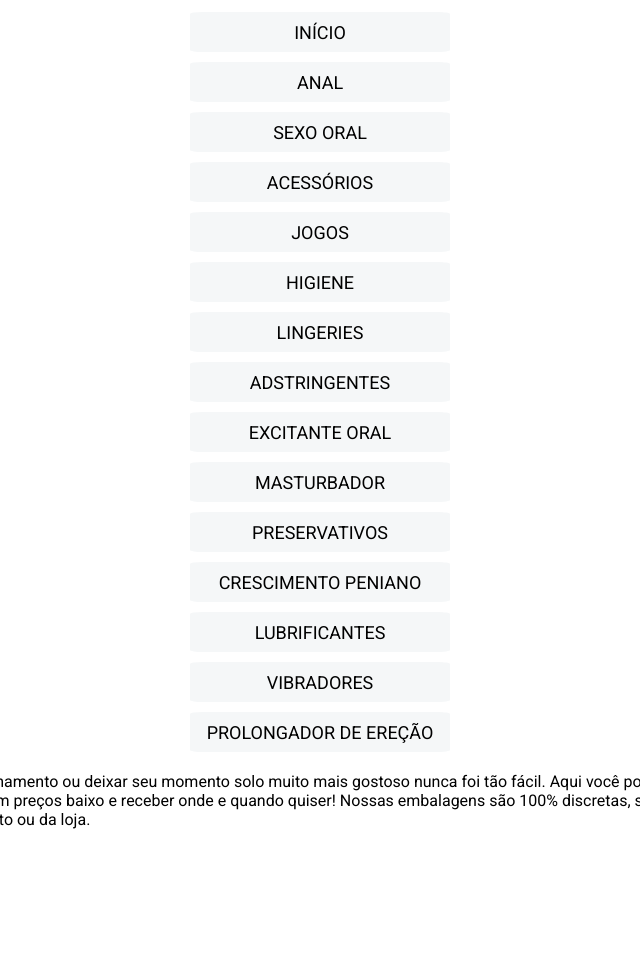
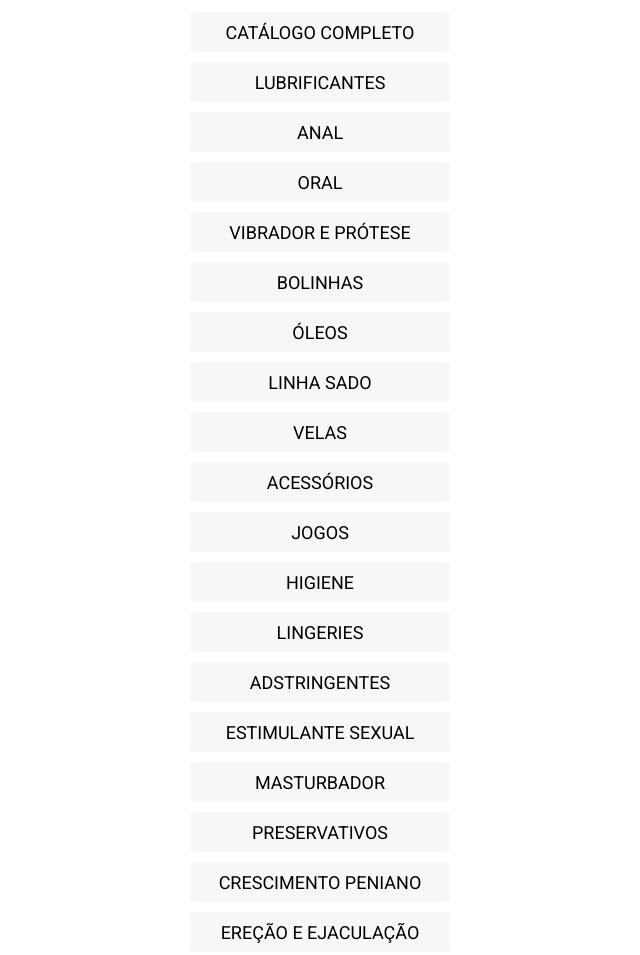
Before and after one commit to Batushk4/linktree-gabi, a plain HTML site: page index.html in a window 1280 px wide. Shown: the part 311-1266 px from the top of the page, without its empty margins (320-960 px from the left). Before the commit the page ends 1160 px from the top, so only its background shows below. Drawn offline with Linux system fonts and the light colour scheme.

Commit message:
att linktre

```diff
--- a/index.html
+++ b/index.html
@@ -26,21 +26,25 @@
 
     <!-- links -->
     <div class="links">
-        <a href="https://batushk4.github.io/links-puro-desejo/index.html"><input type="submit" value="INÍCIO"></a>
+        <a href="https://batushk4.github.io/links-puro-desejo/index.html"><input type="submit" value="CATÁLOGO COMPLETO"></a>
+        <a href="https://batushk4.github.io/links-puro-desejo/lubrificantes.html"><input type="submit" value="LUBRIFICANTES"></a>
         <a href="https://batushk4.github.io/links-puro-desejo/anal.html"><input type="submit" value="ANAL"></a>
-        <a href="https://batushk4.github.io/links-puro-desejo/sexo-oral.html"><input type="submit" value="SEXO ORAL"></a>
+        <a href="https://batushk4.github.io/links-puro-desejo/sexo-oral.html"><input type="submit" value="ORAL"></a>
+        <a href="https://batushk4.github.io/links-puro-desejo/vibradores.html"><input type="submit" value="VIBRADOR E PRÓTESE"></a>
+        <a href="https://batushk4.github.io/links-puro-desejo/bolinhas.html"><input type="submit" value="BOLINHAS"></a>
+        <a href="https://batushk4.github.io/links-puro-desejo/oleos.html"><input type="submit" value="ÓLEOS"></a>
+        <a href="https://batushk4.github.io/links-puro-desejo/linhasado.html"><input type="submit" value="LINHA SADO"></a>
+        <a href="https://batushk4.github.io/links-puro-desejo/velas.html"><input type="submit" value="VELAS"></a>
         <a href="https://batushk4.github.io/links-puro-desejo/acessorios.html"><input type="submit" value="ACESSÓRIOS"></a>
         <a href="https://batushk4.github.io/links-puro-desejo/jogos.html"><input type="submit" value="JOGOS"></a>
         <a href="https://batushk4.github.io/links-puro-desejo/higiene.html"><input type="submit" value="HIGIENE"></a>
         <a href="https://batushk4.github.io/links-puro-desejo/lingeries.html"><input type="submit" value="LINGERIES"></a>
         <a href="https://batushk4.github.io/links-puro-desejo/adstringentes.html"><input type="submit" value="ADSTRINGENTES"></a>
-        <a href="https://batushk4.github.io/links-puro-desejo/excitante-oral.html"><input type="submit" value="EXCITANTE ORAL"></a>
+        <a href="https://batushk4.github.io/links-puro-desejo/excitante-oral.html"><input type="submit" value="ESTIMULANTE SEXUAL"></a>
         <a href="https://batushk4.github.io/links-puro-desejo/masturbador.html"><input type="submit" value="MASTURBADOR"></a>
         <a href="https://batushk4.github.io/links-puro-desejo/preservativo.html"><input type="submit" value="PRESERVATIVOS"></a>
         <a href="https://batushk4.github.io/links-puro-desejo/crescimento-peniano.html"><input type="submit" value="CRESCIMENTO PENIANO"></a>
-        <a href="https://batushk4.github.io/links-puro-desejo/lubrificantes.html"><input type="submit" value="LUBRIFICANTES"></a>
-        <a href="https://batushk4.github.io/links-puro-desejo/vibradores.html"><input type="submit" value="VIBRADORES"></a>
-        <a href="https://batushk4.github.io/links-puro-desejo/erecao.html"><input type="submit" value="PROLONGADOR DE EREÇÃO"></a>
+        <a href="https://batushk4.github.io/links-puro-desejo/erecao.html"><input type="submit" value="EREÇÃO E EJACULAÇÃO"></a>
     </div>
 
     <div class="footer">
```
